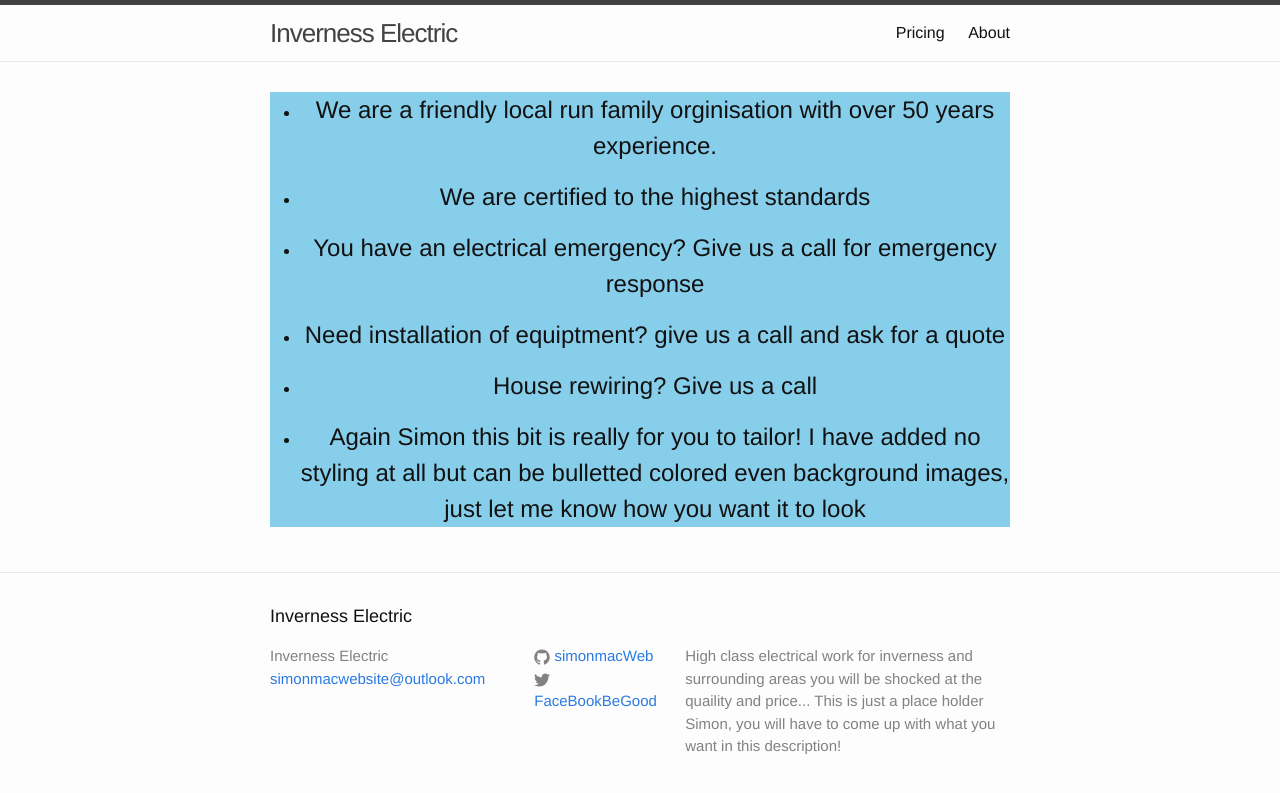
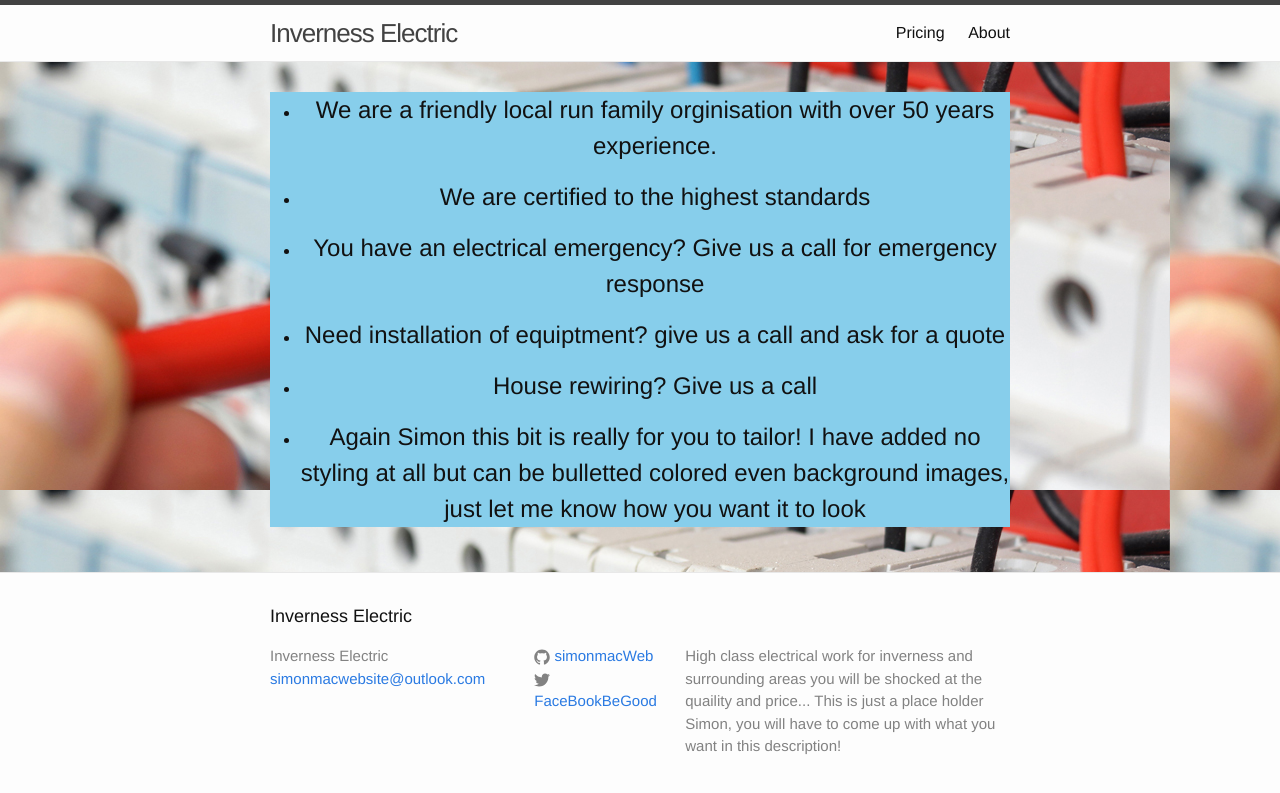
Before and after one commit to simonmacweb/simonmacweb.github.io, a Jekyll site: the page built from index.html, in a window 1280 px wide. Shown: the top 793 px of the page. Built offline with Jekyll 4.4.1, drawn with Linux system fonts in a browser that asks for light colours.

Commit message:
Update default.html

```diff
--- a/_layouts/default.html
+++ b/_layouts/default.html
@@ -7,7 +7,7 @@
 
     {% include header.html %}
 
-    <div class="page-content"style="background: color url(https://raw.githubusercontent.com/simonmacweb/simonmacweb.github.io/master/_includes/eletricalImage.jpg)">
+    <div class="page-content" style="background-image: url(https://raw.githubusercontent.com/simonmacweb/simonmacweb.github.io/master/_includes/eletricalImage.jpg)">
       <div class="wrapper">
         {{ content }}
       </div>
```
